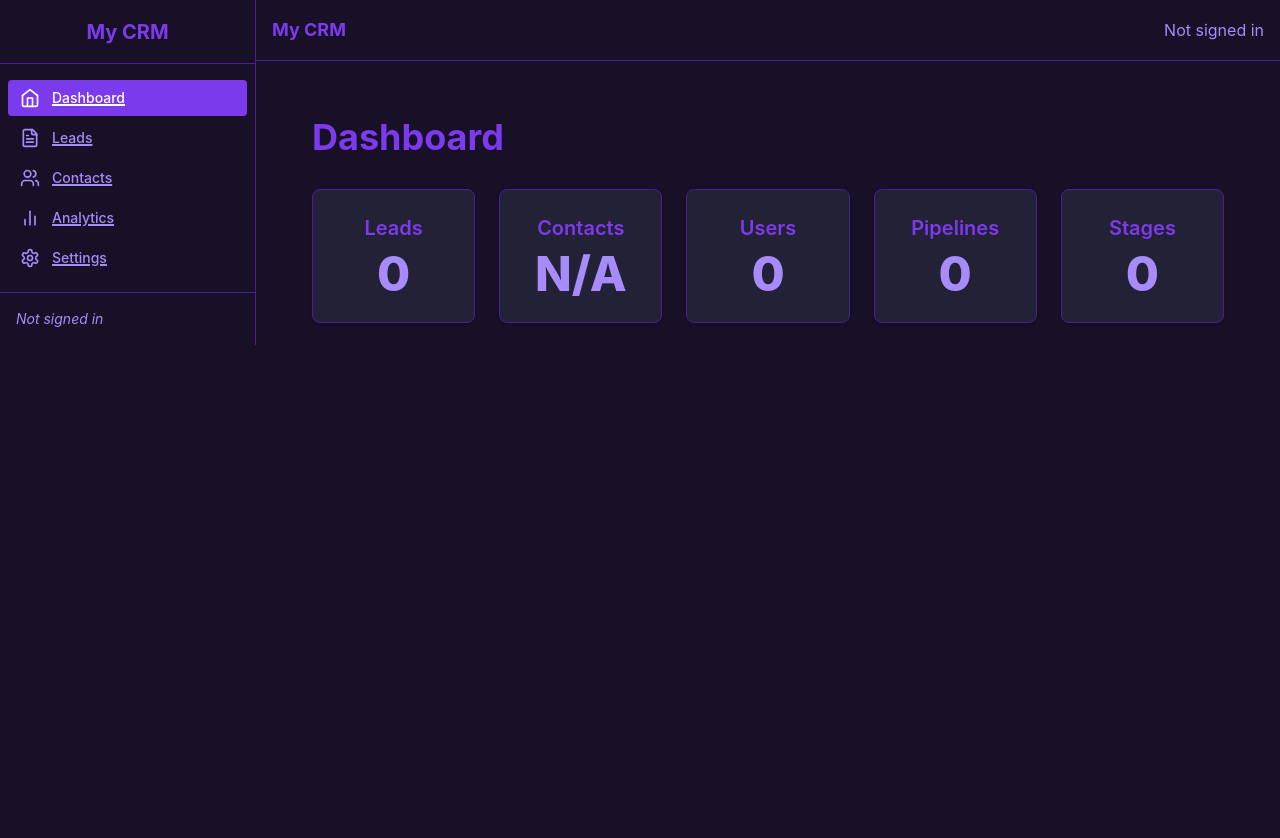
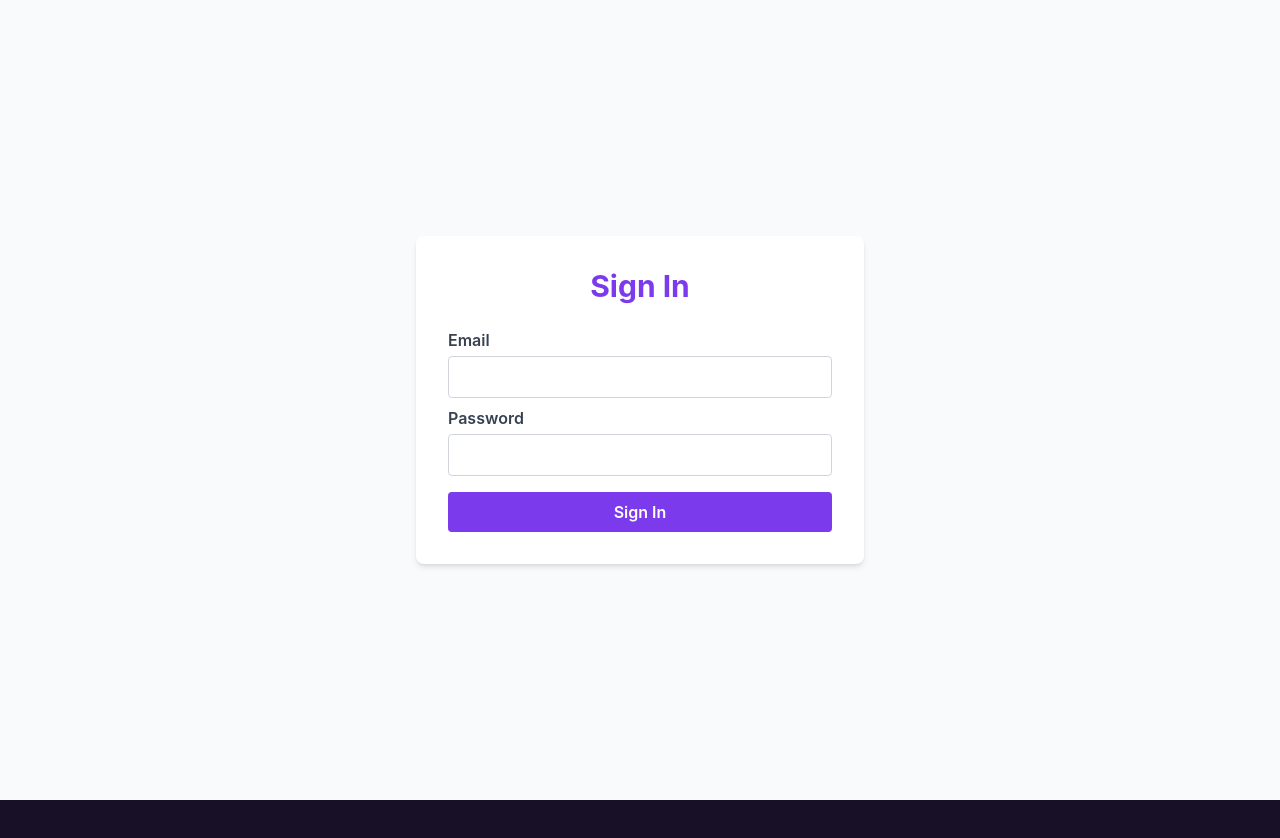
Before and after one commit to GhostXlord101/build-v0.9, a React (Vite) app: page /signin in a window 1280 px wide. Before the commit this address led to /. Shown: the top 838 px of the page. After the commit the page ends 800 px from the top, so only its background shows below. Built offline with nearby package versions, Linux system fonts and the light colour scheme; no server answers.

Commit message:
Updated App.jsx

```diff
--- a/src/App.jsx
+++ b/src/App.jsx
@@ -2,15 +2,12 @@ import React from 'react';
 import { BrowserRouter as Router, Routes, Route, Navigate } from 'react-router-dom';
 
 // Context Providers
-import { UserProvider } from './contexts/UserContext';
+import { UserProvider, useUser } from './contexts/UserContext';
 import { LeadDataProvider } from './contexts/LeadDataContext';
 import { DataProvider } from './contexts/DataContext';
 
-// Main UI Components
-import Sidebar from './components/Sidebar';
-import Header from './components/Header';
-
-// Page Components (adjust import paths as needed)
+// Components (pages & common UI)
+import SignIn from './components/SignIn';
 import Dashboard from './components/Dashboard';
 import LeadList from './components/LeadList';
 import LeadDetail from './components/LeadDetail';
@@ -19,19 +16,38 @@ import Analytics from './components/Analytics';
 import Settings from './components/Settings';
 import ContactList from './components/ContactList';
 
-const App = () => (
-  <UserProvider>
-    <DataProvider>
-      <LeadDataProvider>
-        <Router>
-          <div className="flex min-h-screen bg-brand-black">
-            {/* Sidebar (responsive) */}
+import Sidebar from './components/Sidebar';
+import Header from './components/Header';
+
+// Conditional Routes component to handle auth status and route protection
+const AppRoutes = () => {
+  const { currentUser, loading } = useUser();
+
+  if (loading) {
+    return (
+      <div className="flex items-center justify-center min-h-screen text-brand-violet text-xl">
+        Loading...
+      </div>
+    );
+  }
+
+  if (!currentUser) {
+    return (
+      <Routes>
+        <Route path="/signin" element={<SignIn />} />
+        {/* Redirect any other route to sign-in */}
+        <Route path="*" element={<Navigate to="/signin" replace />} />
+      </Routes>
+    );
+  }
+
+  // User is authenticated; show main app with sidebar and header
+  return (
+    <div className="flex min-h-screen bg-brand-black text-brand-accent font-sans">
       <Sidebar />
-
-            {/* Main content area */}
-            <div className="flex-1 flex flex-col min-h-screen">
+      <div className="flex flex-col flex-1 min-h-screen">
         <Header />
-              <main className="flex-1 p-4 md:p-8">
+        <main className="flex-1 p-4 md:p-8 overflow-auto">
           <Routes>
             <Route path="/" element={<Dashboard />} />
             <Route path="/leads" element={<LeadList />} />
@@ -40,12 +56,21 @@ const App = () => (
             <Route path="/contacts" element={<ContactList />} />
             <Route path="/analytics" element={<Analytics />} />
             <Route path="/settings" element={<Settings />} />
-                  {/* Fallback route */}
+            {/* Redirect unknown routes to dashboard */}
             <Route path="*" element={<Navigate to="/" replace />} />
           </Routes>
         </main>
       </div>
     </div>
+  );
+};
+
+const App = () => (
+  <UserProvider>
+    <DataProvider>
+      <LeadDataProvider>
+        <Router>
+          <AppRoutes />
         </Router>
       </LeadDataProvider>
     </DataProvider>
```
Lines whose indentation alone changed are shown as unchanged.
